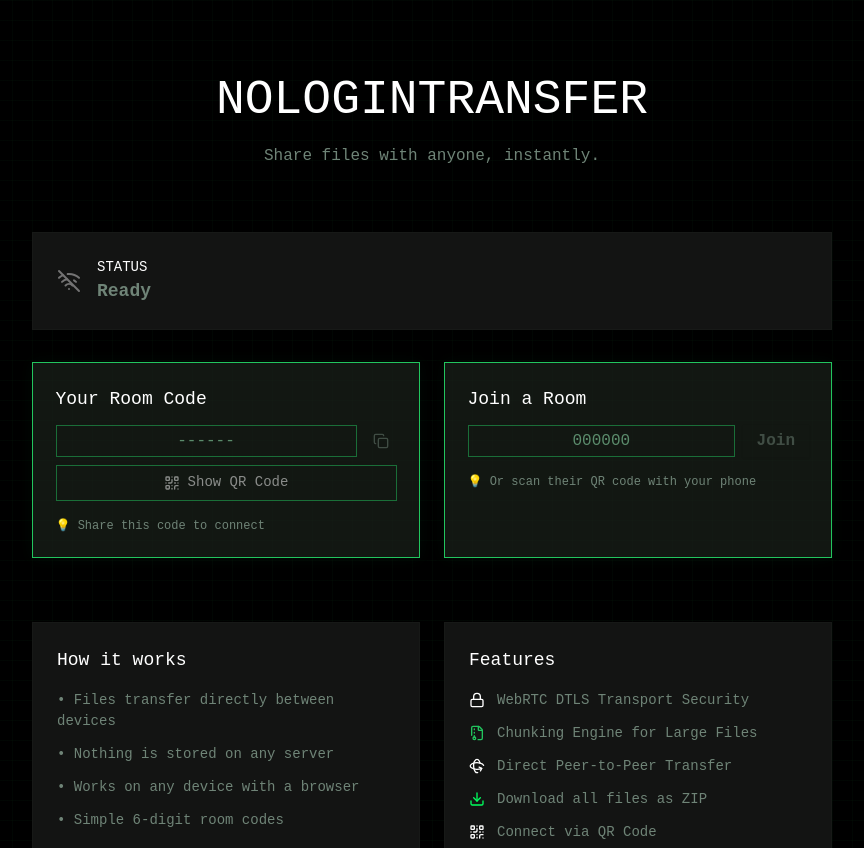
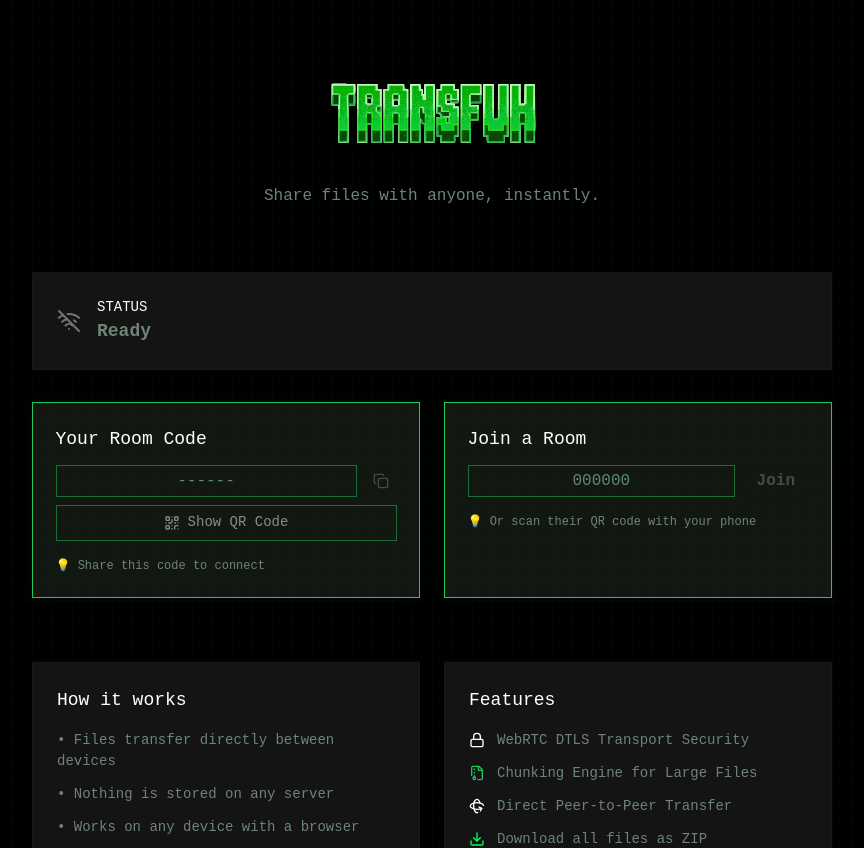
Before and after one commit to mantrvt/NoLoginTransfer, a React (Vite) app: page / in a window 1280 px wide. Shown: the top 848 px of the page, without its empty margins (208-1072 px from the left). Built offline with nearby package versions, Linux system fonts and the light colour scheme.

Commit message:
Add logo

```diff
--- a/src/App.jsx
+++ b/src/App.jsx
@@ -3,6 +3,7 @@ import { Copy, Lock, FileArchive, Rotate3d, FishingHook, Upload, Download, Wifi,
 import { QRCodeSVG } from 'qrcode.react';
 import JSZip from 'jszip';
 import { SpeedInsights } from "@vercel/speed-insights/react";
+import transfuhLogo from './assets/transfuh.svg';
 
 export default function NoLoginTransfer() {
   const [roomCode, setRoomCode] = useState('');
@@ -313,7 +314,7 @@ export default function NoLoginTransfer() {
       const url = URL.createObjectURL(zipBlob);
       const a = document.createElement('a');
       a.href = url;
-      a.download = `NoLoginTransfer-${Date.now()}.zip`;
+      a.download = `Transfuh-${Date.now()}.zip`;
       document.body.appendChild(a);
       a.click();
       document.body.removeChild(a);
@@ -375,18 +376,23 @@ export default function NoLoginTransfer() {
         </div>
       )}
 
-      {/* Main Grid max-width 1200px as per DESIGN.md */}
       <div className="max-w-[1200px] mx-auto pt-[40px] md:pt-[64px] px-[16px] md:px-[32px]">
 
         <div className="text-center mb-[40px] md:mb-[64px] slide-in">
-          <h1 className="font-display text-[40px] md:text-[48px] mb-[8px] text-white tracking-normal uppercase">NoLoginTransfer</h1>
+          {/* 🎨 NEW: Replaced text with your custom logo image */}
+          <h1 className="mb-[16px] md:mb-[24px]">
+            <img
+              src={transfuhLogo}
+              alt="Transfuh"
+              className="mx-auto h-[64px] md:h-[96px] object-contain drop-shadow-md"
+            />
+            <span className="sr-only">Transfuh</span>
+          </h1>
           <p className="font-heading-sec text-muted-sage text-[16px]">Share files with anyone, instantly.</p>
         </div>
 
-        {/* Constrain inner content for better readability */}
         <div className="max-w-[800px] mx-auto">
 
-          {/* Status Bar */}
           <div className="mb-[32px] p-[16px] card-secondary slide-in flex items-center gap-[16px]">
             {connected ? <Wifi className="text-primary" size={24} /> : <WifiOff className="text-dark-gray" size={24} />}
             <div className="flex-1 min-w-0">
@@ -395,12 +401,10 @@ export default function NoLoginTransfer() {
             </div>
           </div>
 
-          {/* Connection Controls */}
           <div className="grid md:grid-cols-2 gap-[24px] mb-[48px]">
             <div className="slide-in min-w-0 card-primary">
               <label className="block font-heading-sec text-[18px] mb-[12px] text-white">Your Room Code</label>
               <div className="flex w-full gap-[8px] mb-[8px]">
-                {/* Mobile touch target 44px, Desktop 32px */}
                 <input type="text" value={roomCode} readOnly className="flex-1 w-full min-w-0 px-[8px] h-[44px] md:h-[32px] input-field text-[16px] text-center" placeholder="------" />
                 <button onClick={copyToClipboard} disabled={!roomCode} className="btn-icon w-[44px] h-[44px] md:w-[32px] md:h-[32px] flex items-center justify-center shrink-0 disabled:opacity-50"><Copy size={16} /></button>
               </div>
@@ -430,7 +434,6 @@ export default function NoLoginTransfer() {
           {connected && (
             <div className="space-y-[40px] slide-in" style={{animationDelay: '0.2s'}}>
 
-              {/* SENDER PANEL */}
               <div className="card-primary">
                 <h3 className="font-heading-sec text-[20px] mb-[16px] flex items-center gap-[8px] text-white">
                   <Upload size={20} className="text-primary" /> Send Files
@@ -483,7 +486,6 @@ export default function NoLoginTransfer() {
                 </div>
               </div>
 
-              {/* RECEIVER PANEL */}
               {receivedFiles.length > 0 && (
                 <div className="card-primary bg-near-black">
                   <div className="flex flex-col md:flex-row items-start md:items-center justify-between gap-[16px] mb-[16px]">
@@ -514,7 +516,6 @@ export default function NoLoginTransfer() {
             </div>
           )}
 
-          {/* Info Panels */}
           <div className="mt-[48px] md:mt-[64px] grid grid-cols-1 md:grid-cols-2 gap-[24px]">
             <div className="card-secondary slide-in min-w-0" style={{animationDelay: '0.3s'}}>
               <h3 className="font-heading-sec text-[18px] mb-[16px] text-white">How it works</h3>
```
Also changed, not shown: src/assets/transfuh.svg (added).
